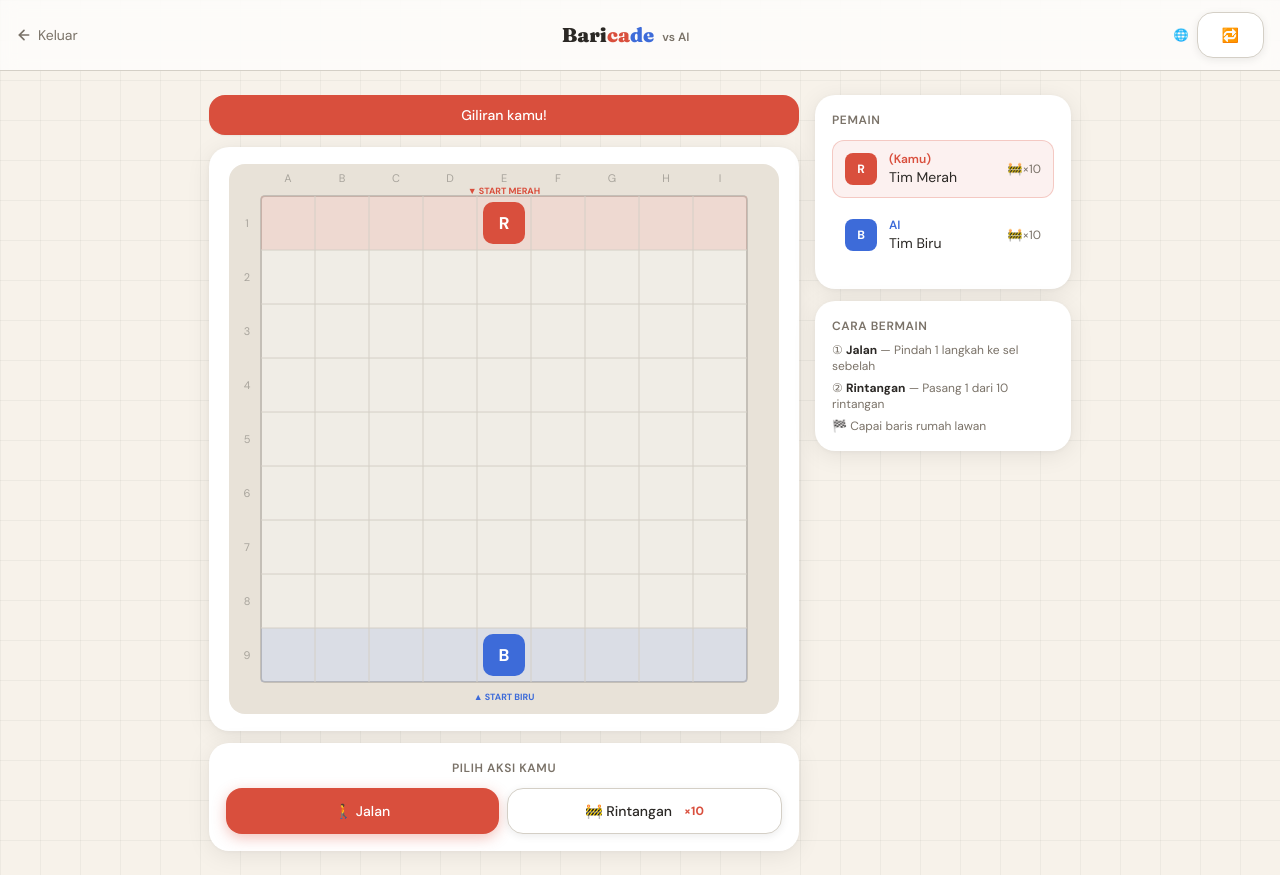
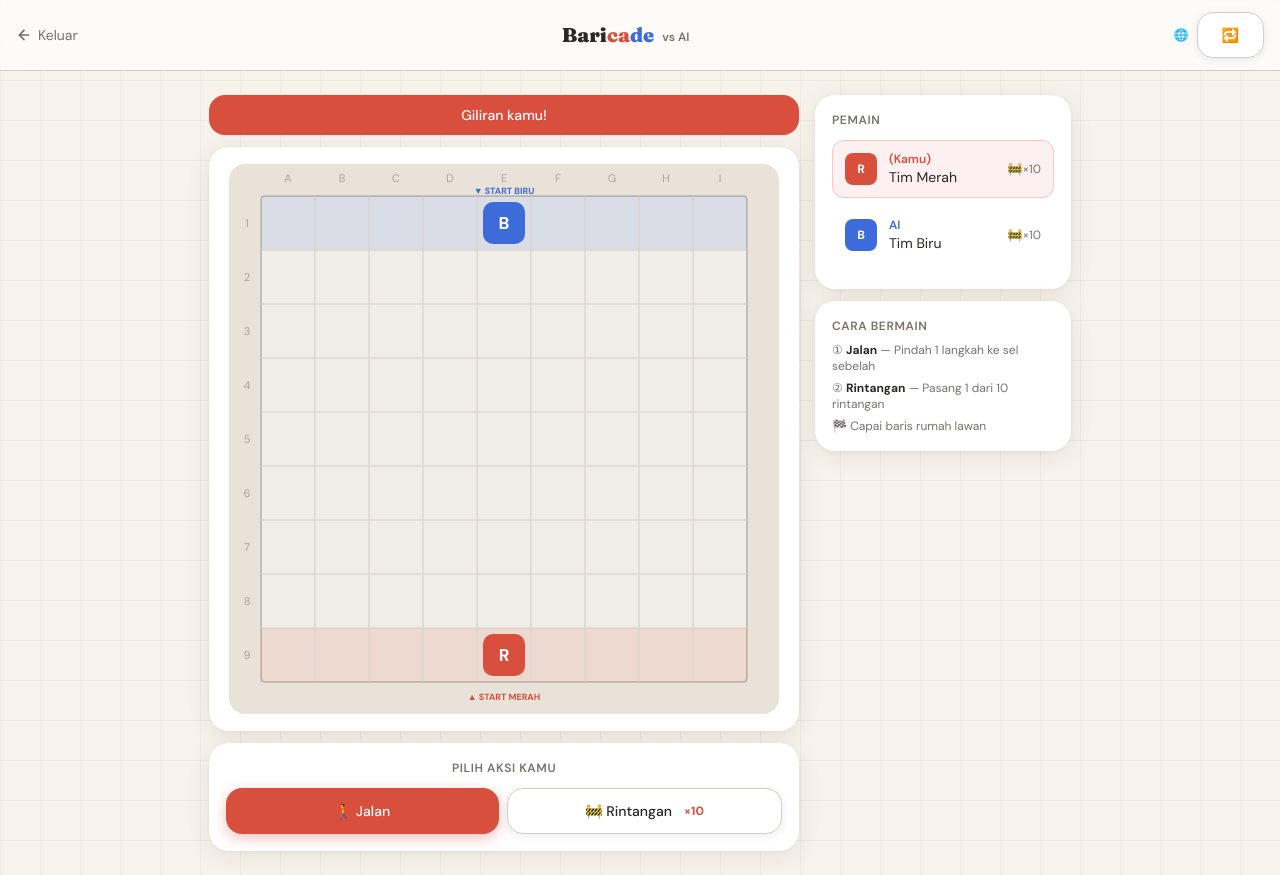
Before and after one commit to Seoukki/Baricade-Game, a Next.js app: page /game/ai in a window 1280 px wide. Built offline with nearby package versions, Linux system fonts and the light colour scheme.

Commit message:
Add files via upload

```diff
--- a/components/GameBoard.jsx
+++ b/components/GameBoard.jsx
@@ -2,7 +2,7 @@ import { useState, useCallback } from "react";
 import {
   BOARD_CELLS, CELL_SZ, PAD, SVG_SIZE,
   cellTopLeft, wallKeyToLine, wallHitRect,
-  getAllWalls, getValidMoves,
+  getAllWalls, getValidMoves, flipCoord, flipWall,
 } from "../lib/gameLogic";
 
 const MARGIN   = 6;
@@ -10,99 +10,116 @@ const PIECE_SZ = CELL_SZ - MARGIN * 2;
 const PIECE_RX = 10;
 
 export default function GameBoard({
-  gameState,
-  myTeam,
-  isMyTurn,
-  actionMode,
-  onMove,
-  onPlaceBarricade,
+  gameState, myTeam, isMyTurn, actionMode,
+  onMove, onPlaceBarricade,
+  redLabel = "START MERAH", blueLabel = "START BIRU",
 }) {
-  const [hoveredCell, setHoveredCell] = useState(null);
-  const [hoveredWall, setHoveredWall] = useState(null);
+  const [hovCell, setHovCell] = useState(null);
+  const [hovWall, setHovWall] = useState(null);
 
   if (!gameState) return null;
 
   const { red_x, red_y, blue_x, blue_y, winner } = gameState;
   const bars    = Array.isArray(gameState.barricades) ? gameState.barricades : [];
+  // Red always sees themselves at bottom → flip board for red
+  const isFlipped = myTeam === "red";
+
   const redPos  = { x: red_x,  y: red_y  };
   const bluePos = { x: blue_x, y: blue_y };
-  const myPos   = myTeam === "red" ? redPos : bluePos;
+  const myPos   = myTeam === "red" ? redPos  : bluePos;
   const oppPos  = myTeam === "red" ? bluePos : redPos;
 
-  const validMoves  = (isMyTurn && actionMode === "move" && !winner)
+  // ── Coordinate helpers ──────────────────────────────────────────────
+  // game → display
+  const gToD = (gx, gy) => isFlipped ? flipCoord(gx, gy) : { x: gx, y: gy };
+  // display → game (same transform, symmetric)
+  const dToG = gToD;
+  // game wall → display wall (symmetric)
+  const gWallToDisplay = (key) => isFlipped ? flipWall(key) : key;
+
+  // ── Valid moves in display space ────────────────────────────────────
+  const gameMoves   = (isMyTurn && actionMode === "move" && !winner)
     ? getValidMoves(myPos, bars, oppPos) : [];
+  const displayMoves = gameMoves.map(m => gToD(m.x, m.y));
+  const isValidDisp = (dx, dy) => displayMoves.some(m => m.x === dx && m.y === dy);
+
+  // ── Walls ───────────────────────────────────────────────────────────
   const canWall    = isMyTurn && actionMode === "barricade" && !winner;
-  const freeWalls  = canWall ? getAllWalls().filter(w => !bars.includes(w)) : [];
-
-  const isValidCell = (x, y) => validMoves.some(m => m.x === x && m.y === y);
+  const freeGWalls = canWall ? getAllWalls().filter(w => !bars.includes(w)) : [];
+  const freeDWalls = freeGWalls.map(gWallToDisplay); // display space
 
   const myColor = myTeam === "red" ? "#D94F3D" : "#3D6BD9";
 
-  // piece SVG top-left (for transform animation)
-  const rTL = { x: PAD + red_x  * CELL_SZ + MARGIN, y: PAD + red_y  * CELL_SZ + MARGIN };
-  const bTL = { x: PAD + blue_x * CELL_SZ + MARGIN, y: PAD + blue_y * CELL_SZ + MARGIN };
+  // ── Piece display positions ─────────────────────────────────────────
+  const { x: rdx, y: rdy } = gToD(red_x,  red_y);
+  const { x: bdx, y: bdy } = gToD(blue_x, blue_y);
+  const rTL = { x: PAD + rdx * CELL_SZ + MARGIN, y: PAD + rdy * CELL_SZ + MARGIN };
+  const bTL = { x: PAD + bdx * CELL_SZ + MARGIN, y: PAD + bdy * CELL_SZ + MARGIN };
 
-  const handleCellClick = useCallback((x, y) => {
+  // ── Home row display positions ──────────────────────────────────────
+  // Red home is y=0 in game space, Blue home is y=8 in game space
+  const redHomeDispY  = gToD(0, 0).y;
+  const blueHomeDispY = gToD(0, BOARD_CELLS - 1).y;
+
+  // ── Handlers ────────────────────────────────────────────────────────
+  const handleCellClick = useCallback((dx, dy) => {
     if (!isMyTurn || actionMode !== "move" || winner) return;
-    if (validMoves.some(m => m.x === x && m.y === y)) onMove(x, y);
+    const { x: gx, y: gy } = dToG(dx, dy);
+    if (gameMoves.some(m => m.x === gx && m.y === gy)) onMove(gx, gy);
   // eslint-disable-next-line react-hooks/exhaustive-deps
-  }, [isMyTurn, actionMode, winner, JSON.stringify(validMoves), onMove]);
+  }, [isMyTurn, actionMode, winner, JSON.stringify(gameMoves), isFlipped, onMove]);
 
-  const handleWallClick = useCallback((key) => {
-    if (!canWall || bars.includes(key)) return;
-    onPlaceBarricade(key);
+  const handleWallClick = useCallback((displayWallKey) => {
+    if (!canWall) return;
+    const gameWallKey = gWallToDisplay(displayWallKey); // flip back to game space
+    if (!bars.includes(gameWallKey)) onPlaceBarricade(gameWallKey);
   // eslint-disable-next-line react-hooks/exhaustive-deps
-  }, [canWall, JSON.stringify(bars), onPlaceBarricade]);
+  }, [canWall, JSON.stringify(bars), isFlipped, onPlaceBarricade]);
 
   return (
-    <svg
-      viewBox={`0 0 ${SVG_SIZE} ${SVG_SIZE}`}
-      width="100%" height="100%"
-      style={{ maxWidth: SVG_SIZE, maxHeight: SVG_SIZE, display: "block", margin: "0 auto" }}
-    >
+    <svg viewBox={`0 0 ${SVG_SIZE} ${SVG_SIZE}`} width="100%" height="100%"
+      style={{ maxWidth: SVG_SIZE, maxHeight: SVG_SIZE, display: "block", margin: "0 auto" }}>
+
       {/* Outer bg */}
       <rect x={0} y={0} width={SVG_SIZE} height={SVG_SIZE} rx={16} fill="#E8E2D8" />
 
       {/* Board bg */}
-      <rect x={PAD} y={PAD}
-        width={CELL_SZ * BOARD_CELLS} height={CELL_SZ * BOARD_CELLS}
+      <rect x={PAD} y={PAD} width={CELL_SZ*BOARD_CELLS} height={CELL_SZ*BOARD_CELLS}
         rx={4} fill="#F0EDE6" stroke="#C4BFB7" strokeWidth={2} />
 
-      {/* Home row tints */}
-      <rect x={PAD} y={PAD}
-        width={CELL_SZ * BOARD_CELLS} height={CELL_SZ}
-        fill="#D94F3D" opacity={0.12} />
-      <rect x={PAD} y={PAD + CELL_SZ * (BOARD_CELLS - 1)}
-        width={CELL_SZ * BOARD_CELLS} height={CELL_SZ}
-        fill="#3D6BD9" opacity={0.12} />
+      {/* Home row tints — in DISPLAY space */}
+      <rect x={PAD} y={PAD + redHomeDispY * CELL_SZ}
+        width={CELL_SZ*BOARD_CELLS} height={CELL_SZ} fill="#D94F3D" opacity={0.12} />
+      <rect x={PAD} y={PAD + blueHomeDispY * CELL_SZ}
+        width={CELL_SZ*BOARD_CELLS} height={CELL_SZ} fill="#3D6BD9" opacity={0.12} />
 
-      {/* Cell interaction rects */}
-      {Array.from({ length: BOARD_CELLS }).flatMap((_, y) =>
-        Array.from({ length: BOARD_CELLS }).map((_, x) => {
-          const { x: cx, y: cy } = cellTopLeft(x, y);
-          const valid  = isValidCell(x, y);
-          const hov    = hoveredCell?.x === x && hoveredCell?.y === y;
+      {/* Cell interaction rects (display coords) */}
+      {Array.from({ length: BOARD_CELLS }).flatMap((_, dy) =>
+        Array.from({ length: BOARD_CELLS }).map((_, dx) => {
+          const { x: cx, y: cy } = cellTopLeft(dx, dy);
+          const valid = isValidDisp(dx, dy);
+          const hov   = hovCell?.x === dx && hovCell?.y === dy;
           return (
-            <rect key={`c${x}-${y}`}
+            <rect key={`c${dx}-${dy}`}
               x={cx} y={cy} width={CELL_SZ} height={CELL_SZ}
-              fill={valid && hov ? myColor + "55" : valid ? myColor + "25" : "transparent"}
-              style={{ cursor: valid ? "pointer" : "default", transition: "fill .15s" }}
-              onMouseEnter={() => valid && setHoveredCell({ x, y })}
-              onMouseLeave={() => setHoveredCell(null)}
-              onClick={() => handleCellClick(x, y)}
+              fill={valid && hov ? myColor+"66" : valid ? myColor+"28" : "transparent"}
+              style={{ cursor: valid ? "pointer" : "default", transition: "fill .12s" }}
+              onMouseEnter={() => valid && setHovCell({ x: dx, y: dy })}
+              onMouseLeave={() => setHovCell(null)}
+              onClick={() => handleCellClick(dx, dy)}
             />
           );
         })
       )}
 
-      {/* Valid move ring */}
-      {validMoves.map(({ x, y }) => {
-        const { x: cx, y: cy } = cellTopLeft(x, y);
+      {/* Valid move dashed ring (display coords) */}
+      {displayMoves.map(({ x: dx, y: dy }) => {
+        const { x: cx, y: cy } = cellTopLeft(dx, dy);
         return (
-          <rect key={`vm${x}-${y}`}
-            x={cx + 3} y={cy + 3} width={CELL_SZ - 6} height={CELL_SZ - 6}
+          <rect key={`vm${dx}-${dy}`}
+            x={cx+3} y={cy+3} width={CELL_SZ-6} height={CELL_SZ-6}
             rx={8} fill="none"
-            stroke={myColor} strokeWidth={2.5} strokeDasharray="6 4" opacity={0.7}
+            stroke={myColor} strokeWidth={2.5} strokeDasharray="7 4" opacity={0.75}
             style={{ pointerEvents: "none" }}
           />
         );
@@ -110,13 +127,11 @@ export default function GameBoard({
 
       {/* Internal grid lines */}
       {Array.from({ length: BOARD_CELLS - 1 }).map((_, i) => {
-        const p = PAD + (i + 1) * CELL_SZ;
+        const p = PAD + (i+1)*CELL_SZ;
         return (
           <g key={`gl${i}`}>
-            <line x1={p} y1={PAD} x2={p} y2={PAD + CELL_SZ * BOARD_CELLS}
-              stroke="#D4CFC6" strokeWidth={1} />
-            <line x1={PAD} y1={p} x2={PAD + CELL_SZ * BOARD_CELLS} y2={p}
-              stroke="#D4CFC6" strokeWidth={1} />
+            <line x1={p} y1={PAD} x2={p} y2={PAD+CELL_SZ*BOARD_CELLS} stroke="#D4CFC6" strokeWidth={1} />
+            <line x1={PAD} y1={p} x2={PAD+CELL_SZ*BOARD_CELLS} y2={p} stroke="#D4CFC6" strokeWidth={1} />
           </g>
         );
       })}
@@ -124,77 +139,70 @@ export default function GameBoard({
       {/* Column / row labels */}
       {Array.from({ length: BOARD_CELLS }).map((_, i) => (
         <g key={`lbl${i}`}>
-          <text x={PAD + i * CELL_SZ + CELL_SZ / 2} y={PAD - 14}
-            textAnchor="middle" fontSize={11} fill="#A8A49C"
-            fontFamily="DM Sans,sans-serif">{String.fromCharCode(65 + i)}</text>
-          <text x={PAD - 14} y={PAD + i * CELL_SZ + CELL_SZ / 2 + 4}
-            textAnchor="middle" fontSize={11} fill="#A8A49C"
-            fontFamily="DM Sans,sans-serif">{i + 1}</text>
+          <text x={PAD+i*CELL_SZ+CELL_SZ/2} y={PAD-14}
+            textAnchor="middle" fontSize={11} fill="#A8A49C" fontFamily="DM Sans,sans-serif">
+            {String.fromCharCode(65+i)}
+          </text>
+          <text x={PAD-14} y={PAD+i*CELL_SZ+CELL_SZ/2+4}
+            textAnchor="middle" fontSize={11} fill="#A8A49C" fontFamily="DM Sans,sans-serif">
+            {i+1}
+          </text>
         </g>
       ))}
 
-      {/* Home labels inside SVG */}
-      <text x={PAD + (CELL_SZ * BOARD_CELLS) / 2} y={PAD - 2}
-        textAnchor="middle" fontSize={9} fill="#D94F3D"
-        fontFamily="DM Sans,sans-serif" fontWeight={700}>▼ START MERAH</text>
-      <text x={PAD + (CELL_SZ * BOARD_CELLS) / 2} y={PAD + CELL_SZ * BOARD_CELLS + 18}
-        textAnchor="middle" fontSize={9} fill="#3D6BD9"
-        fontFamily="DM Sans,sans-serif" fontWeight={700}>▲ START BIRU</text>
+      {/* Home labels — dynamic per perspective */}
+      <text x={PAD+(CELL_SZ*BOARD_CELLS)/2} y={PAD-2}
+        textAnchor="middle" fontSize={9} fontWeight={700} fontFamily="DM Sans,sans-serif"
+        fill={isFlipped ? "#3D6BD9" : "#D94F3D"}>
+        ▼ {isFlipped ? blueLabel : redLabel}
+      </text>
+      <text x={PAD+(CELL_SZ*BOARD_CELLS)/2} y={PAD+CELL_SZ*BOARD_CELLS+18}
+        textAnchor="middle" fontSize={9} fontWeight={700} fontFamily="DM Sans,sans-serif"
+        fill={isFlipped ? "#D94F3D" : "#3D6BD9"}>
+        ▲ {isFlipped ? redLabel : blueLabel}
+      </text>
 
-      {/* Barricade hover preview */}
-      {hoveredWall && freeWalls.includes(hoveredWall) && (() => {
-        const { x1, y1, x2, y2 } = wallKeyToLine(hoveredWall);
-        return (
-          <line x1={x1} y1={y1} x2={x2} y2={y2}
-            stroke={myColor} strokeWidth={7} strokeLinecap="round"
-            opacity={0.5} strokeDasharray="10 5" />
-        );
+      {/* Barricade hover preview (display wall) */}
+      {hovWall && freeDWalls.includes(hovWall) && (() => {
+        const { x1, y1, x2, y2 } = wallKeyToLine(hovWall);
+        return <line x1={x1} y1={y1} x2={x2} y2={y2}
+          stroke={myColor} strokeWidth={7} strokeLinecap="round"
+          opacity={0.5} strokeDasharray="10 5" />;
       })()}
 
-      {/* Placed barricades */}
-      {bars.map(key => {
-        const { x1, y1, x2, y2 } = wallKeyToLine(key);
-        return (
-          <line key={key} x1={x1} y1={y1} x2={x2} y2={y2}
-            stroke="#3A3632" strokeWidth={6} strokeLinecap="round" />
-        );
+      {/* Placed barricades — render in display space */}
+      {bars.map(gameKey => {
+        const displayKey = gWallToDisplay(gameKey);
+        const { x1, y1, x2, y2 } = wallKeyToLine(displayKey);
+        return <line key={gameKey} x1={x1} y1={y1} x2={x2} y2={y2}
+          stroke="#3A3632" strokeWidth={6} strokeLinecap="round" />;
       })}
 
-      {/* Wall hit targets (barricade mode) */}
-      {canWall && freeWalls.map(key => {
-        const { rx, ry, rw, rh } = wallHitRect(key);
+      {/* Wall hit targets (display walls) */}
+      {canWall && freeDWalls.map((displayKey, i) => {
+        const { rx, ry, rw, rh } = wallHitRect(displayKey);
         return (
-          <rect key={key} x={rx} y={ry} width={rw} height={rh}
+          <rect key={`wh${i}`} x={rx} y={ry} width={rw} height={rh}
             fill="transparent" style={{ cursor: "crosshair" }}
-            onMouseEnter={() => setHoveredWall(key)}
-            onMouseLeave={() => setHoveredWall(null)}
-            onClick={() => handleWallClick(key)}
+            onMouseEnter={() => setHovWall(displayKey)}
+            onMouseLeave={() => setHovWall(null)}
+            onClick={() => handleWallClick(displayKey)}
           />
         );
       })}
 
-      {/* Blue piece (CSS transform for smooth animation) */}
-      <g style={{
-        transform: `translate(${bTL.x}px,${bTL.y}px)`,
-        transition: "transform .38s cubic-bezier(.34,1.56,.64,1)",
-      }}>
-        <rect x={0} y={0} width={PIECE_SZ} height={PIECE_SZ} rx={PIECE_RX}
-          fill="#3D6BD9" />
-        <text x={PIECE_SZ / 2} y={PIECE_SZ / 2 + 6}
-          textAnchor="middle" fontSize={17} fontWeight={700}
-          fill="white" fontFamily="DM Sans,sans-serif">B</text>
+      {/* Blue piece */}
+      <g style={{ transform: `translate(${bTL.x}px,${bTL.y}px)`, transition: "transform .35s cubic-bezier(.34,1.56,.64,1)" }}>
+        <rect x={0} y={0} width={PIECE_SZ} height={PIECE_SZ} rx={PIECE_RX} fill="#3D6BD9" />
+        <text x={PIECE_SZ/2} y={PIECE_SZ/2+6} textAnchor="middle" fontSize={17}
+          fontWeight={700} fill="white" fontFamily="DM Sans,sans-serif">B</text>
       </g>
 
       {/* Red piece */}
-      <g style={{
-        transform: `translate(${rTL.x}px,${rTL.y}px)`,
-        transition: "transform .38s cubic-bezier(.34,1.56,.64,1)",
-      }}>
-        <rect x={0} y={0} width={PIECE_SZ} height={PIECE_SZ} rx={PIECE_RX}
-          fill="#D94F3D" />
-        <text x={PIECE_SZ / 2} y={PIECE_SZ / 2 + 6}
-          textAnchor="middle" fontSize={17} fontWeight={700}
-          fill="white" fontFamily="DM Sans,sans-serif">R</text>
+      <g style={{ transform: `translate(${rTL.x}px,${rTL.y}px)`, transition: "transform .35s cubic-bezier(.34,1.56,.64,1)" }}>
+        <rect x={0} y={0} width={PIECE_SZ} height={PIECE_SZ} rx={PIECE_RX} fill="#D94F3D" />
+        <text x={PIECE_SZ/2} y={PIECE_SZ/2+6} textAnchor="middle" fontSize={17}
+          fontWeight={700} fill="white" fontFamily="DM Sans,sans-serif">R</text>
       </g>
     </svg>
   );
```
